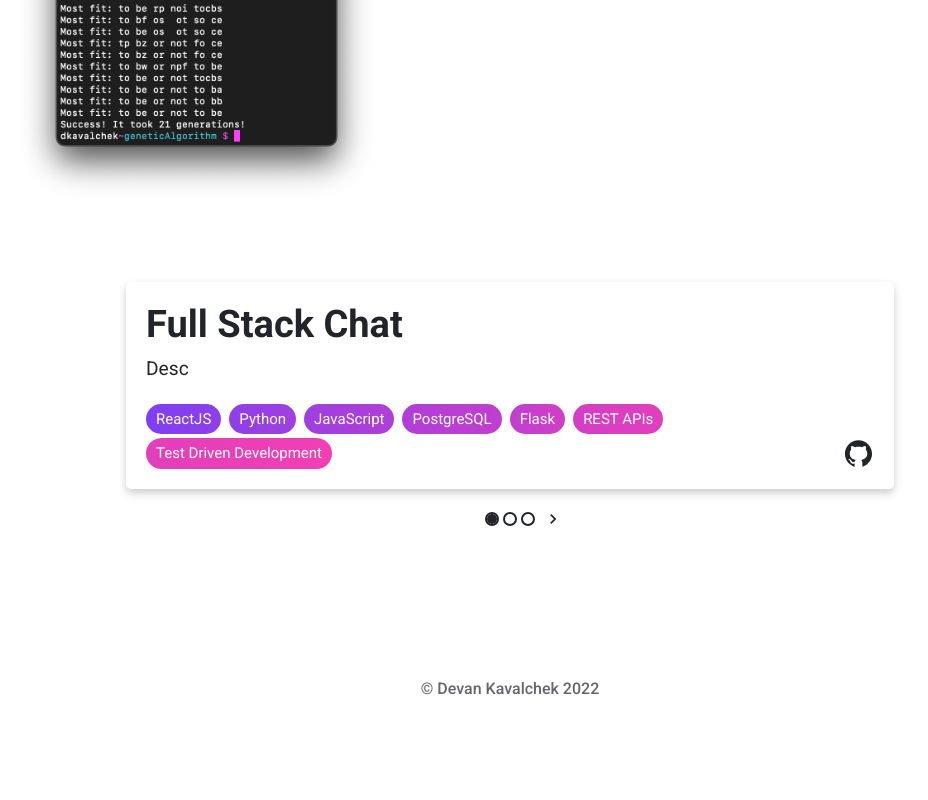
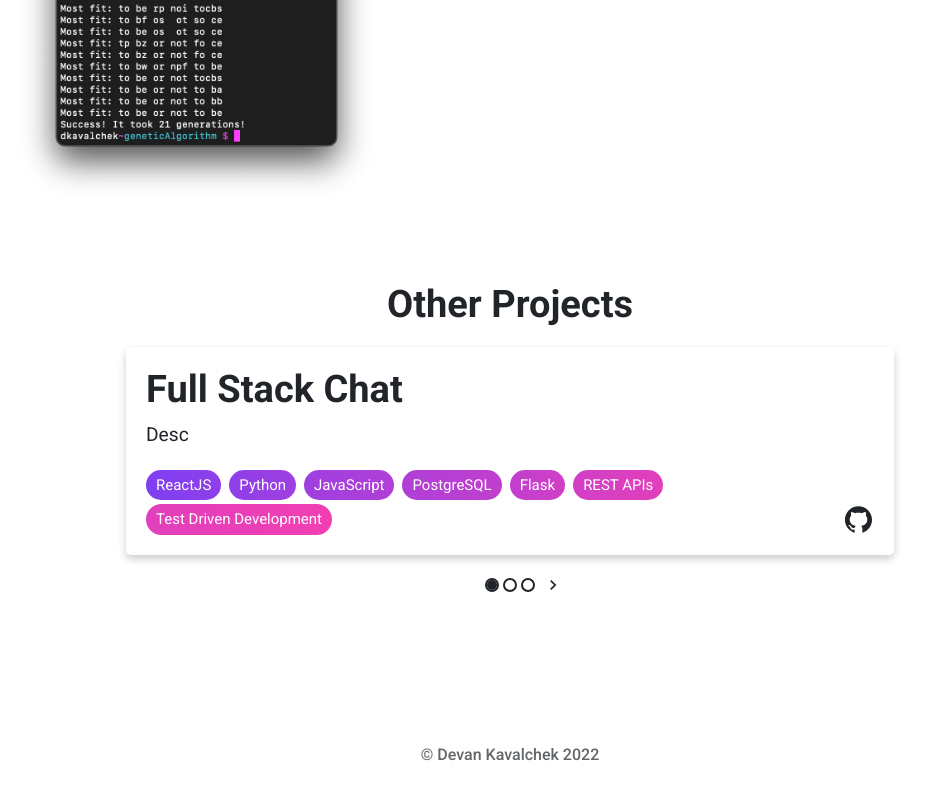
Before and after one commit to devkav/personalWebsite, a React (Create React App) app: page / in a window 1280 px wide. Shown: the part 3625-4425 px from the top of the page, without its empty margins (130-1058 px from the left). Before the commit the page ends 4373 px from the top, so only its background shows below. Built offline with nearby package versions, Linux system fonts and the light colour scheme.

Commit message:
fixed styling

```diff
--- a/src/pages/Projects.jsx
+++ b/src/pages/Projects.jsx
@@ -90,6 +90,8 @@ class Projects extends Component {
                 <div className="projects-container">
                     <h2 id="projects-label">Projects</h2>
                     {projectDisplays}
+
+                    <h3 id="other-projects-label">Other Projects</h3>
                     <ProjectCarousel projects={this.otherProjects} />
                 </div>
             </div>
--- a/src/style/Projects.css
+++ b/src/style/Projects.css
@@ -9,7 +9,7 @@
     box-shadow: 0 4px 8px 0 rgba(0, 0, 0, 0.2);
     padding: 20px;
     position: relative;
-    width: 60vw;
+    max-width: 60vw;
     transition: left .7s, opacity .3s;
     height: fit-content;
     grid-column: 1;
@@ -182,6 +182,11 @@
     margin-bottom: 0.5rem
 }
 
+#other-projects-label {
+    text-align: center;
+    margin-bottom: 20px;
+}
+
 @media screen and (max-width: 800px) {
     .project-display-no-flip {
         display: flex;
```
